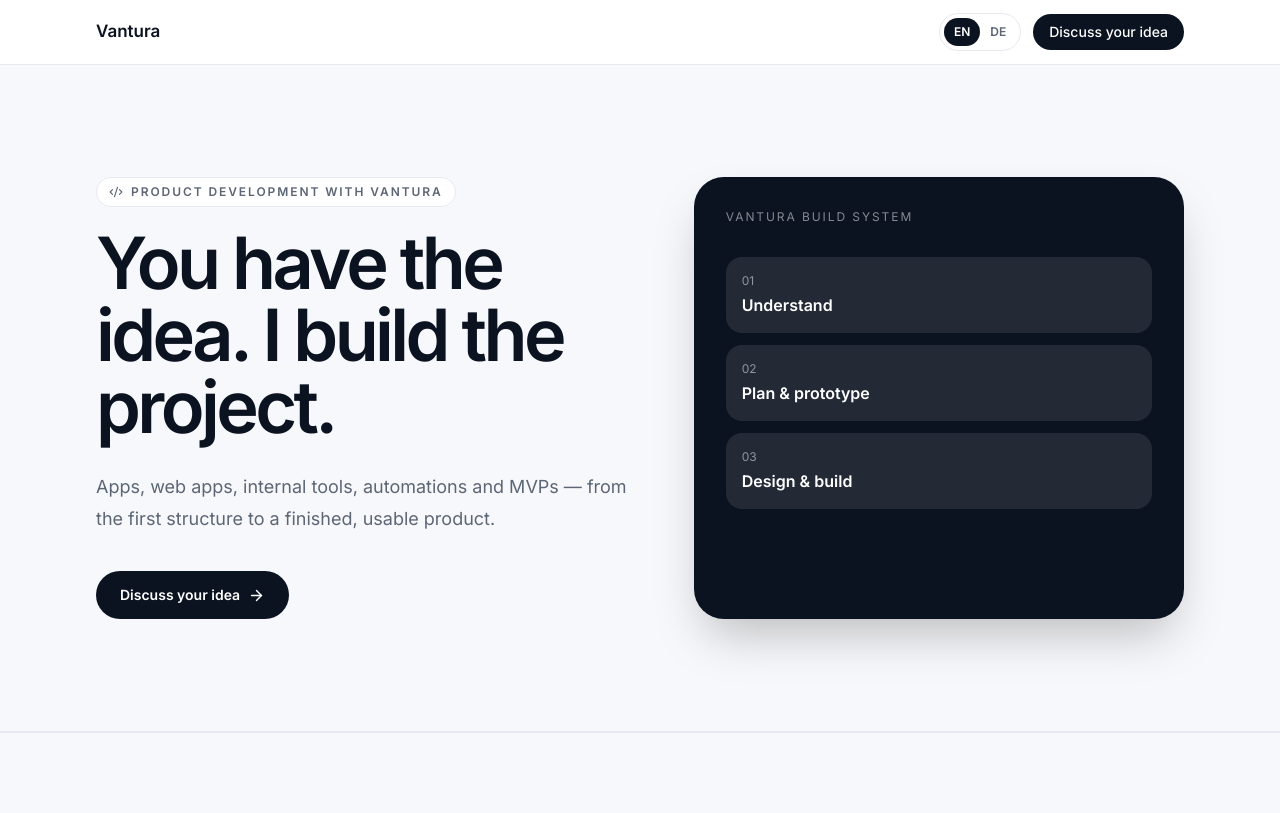
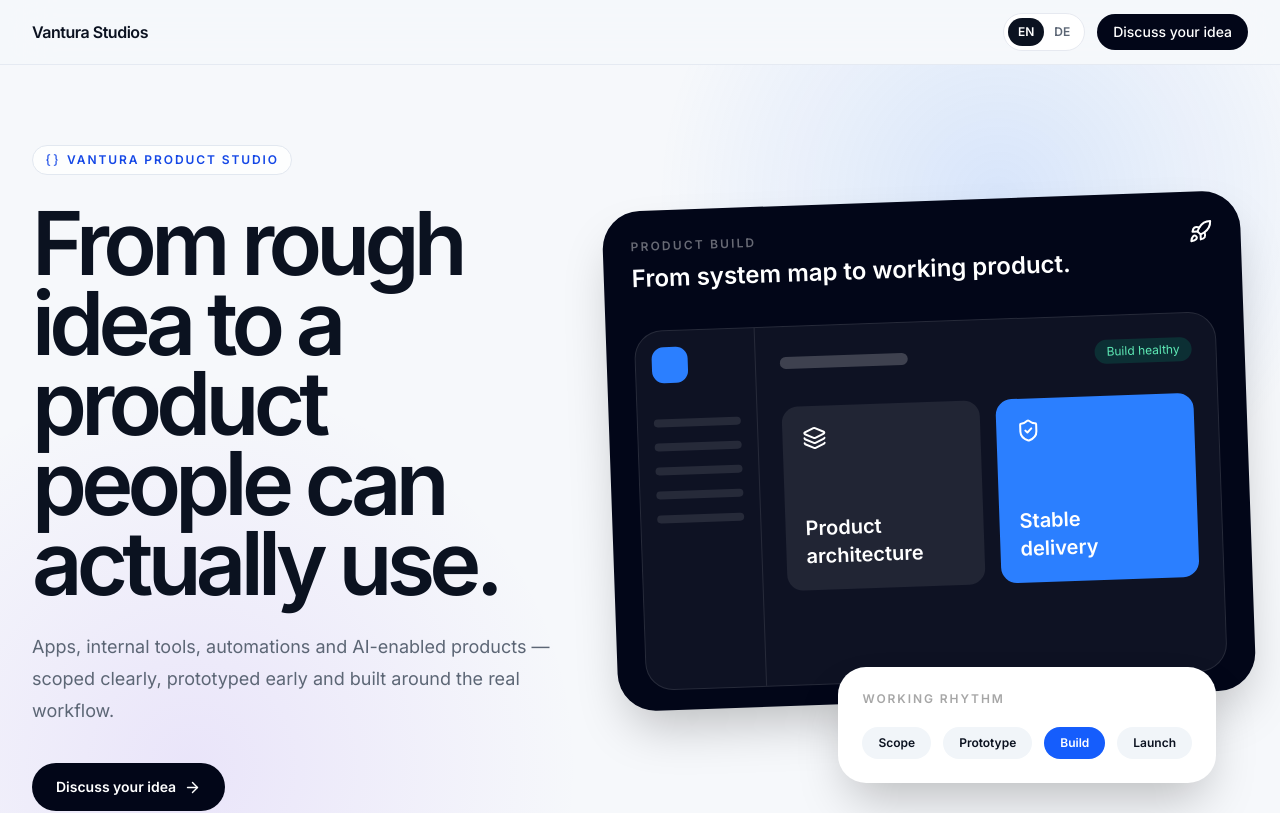
Before and after one commit to rem0ulade/vantura-neu, a Next.js app: page /projects in a window 1280 px wide. Shown: the top 813 px of the page. Built offline with nearby package versions, Linux system fonts and the light colour scheme.

Commit message:
Use premium projects page

```diff
--- a/app/projects/page.tsx
+++ b/app/projects/page.tsx
@@ -1,5 +1,5 @@
 import type { Metadata } from 'next'
-import { LocalizedServicePage } from '@/components/LocalizedServicePage'
+import { LocalizedProjectsPage } from '@/components/LocalizedProjectsPage'
 
 export const metadata: Metadata = {
   title: 'Projects | Vantura Studios',
@@ -8,5 +8,5 @@
 }
 
 export default function ProjectsPage() {
-  return <LocalizedServicePage locale="en" type="project" />
+  return <LocalizedProjectsPage locale="en" />
 }
```
